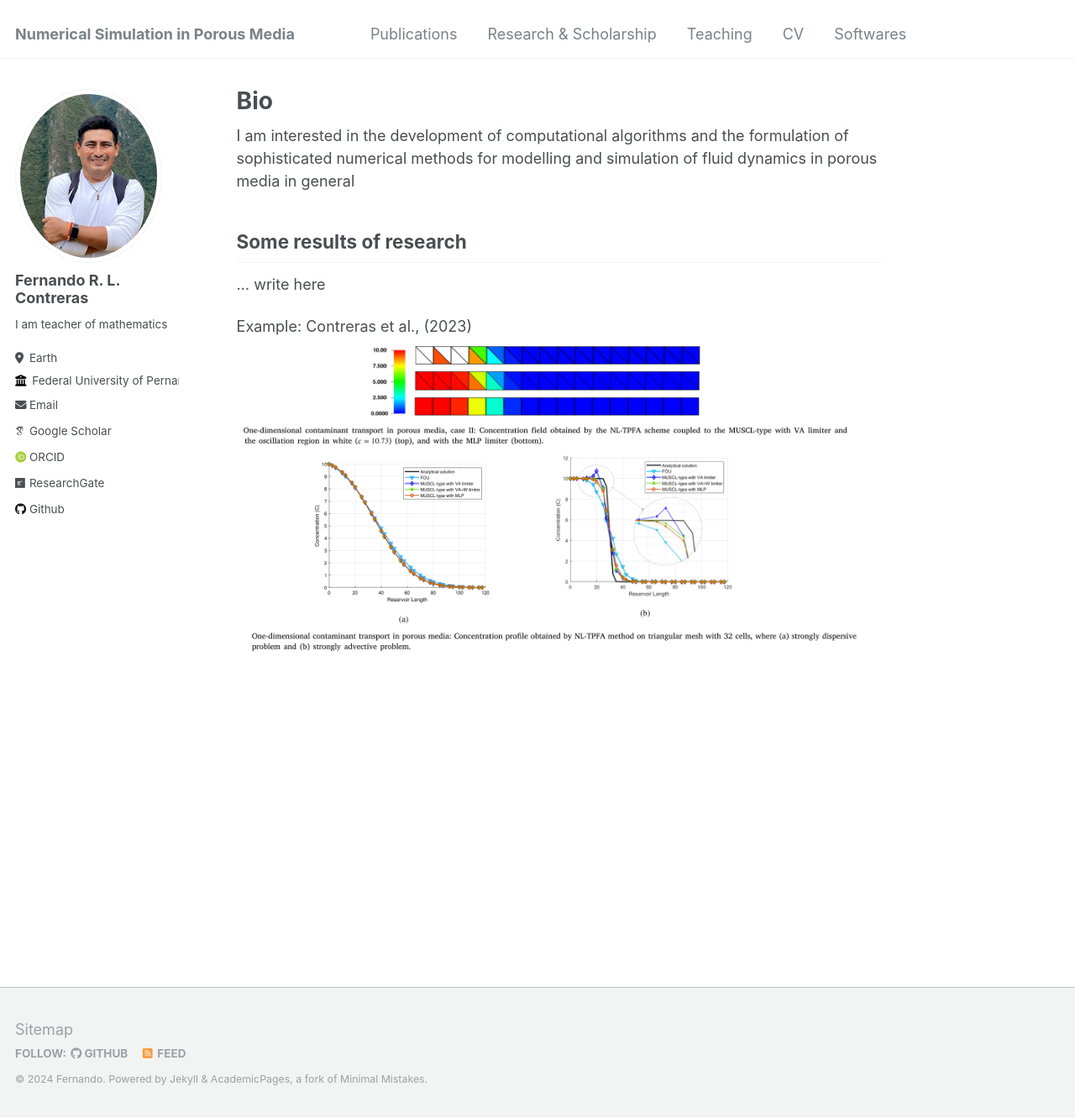
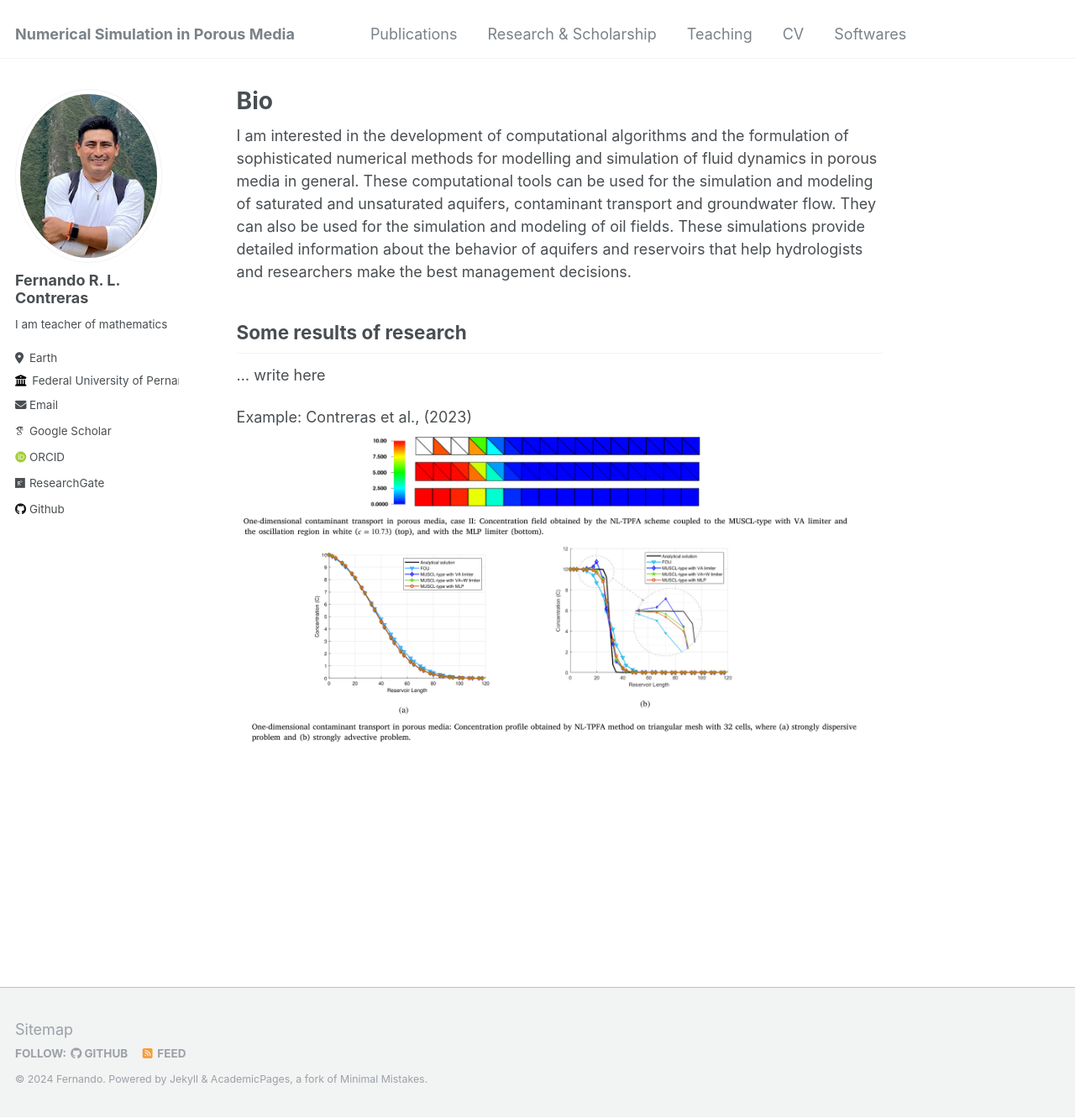
Before and after one commit to Feraul/Feraul.github.io, a Jekyll site: the page built from _pages/about.md, in a window 1280 px wide and 1331 px high. Shown: the whole window at 84% size. Built offline with Jekyll 4.4.1, drawn with Linux system fonts in a browser that asks for light colours; some web fonts are replaced.

Commit message:
Update about.md

```diff
--- a/_pages/about.md
+++ b/_pages/about.md
@@ -7,7 +7,7 @@ redirect_from:
   - /about.html
 ---
 
-I am interested in the development of computational algorithms and the formulation of sophisticated numerical methods for modelling and simulation of fluid dynamics in porous media in general
+I am interested in the development of computational algorithms and the formulation of sophisticated numerical methods for modelling and simulation of fluid dynamics in porous media in general. These computational tools can be used for the simulation and modeling of saturated and unsaturated aquifers, contaminant transport and groundwater flow. They can also be used for the simulation and modeling of oil fields. These simulations provide detailed information about the behavior of aquifers and reservoirs that help hydrologists and researchers make the best management decisions.
 
 
 Some results of research
```
